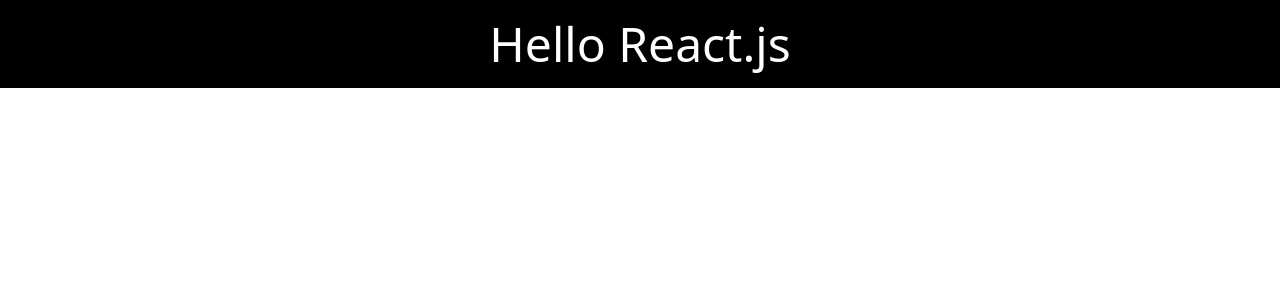
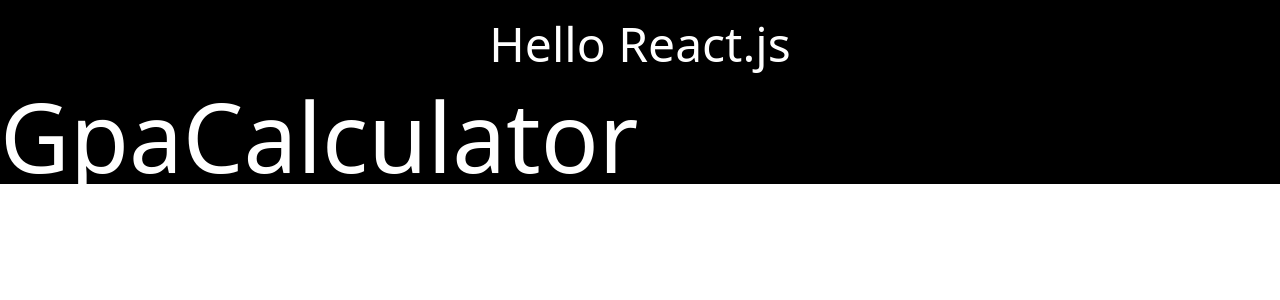
Before and after one commit to askhan963/comsats-cgpa-calculater, a React (Create React App) app: page / in a window 1280 px wide. Shown: the top 300 px of the page. Built offline with nearby package versions, Linux system fonts and the light colour scheme.

Commit message:
React Router Dom Installed

```diff
--- a/package.json
+++ b/package.json
@@ -8,6 +8,7 @@
     "@testing-library/user-event": "^13.5.0",
     "react": "^18.2.0",
     "react-dom": "^18.2.0",
+    "react-router-dom": "^6.15.0",
     "react-scripts": "5.0.1",
     "web-vitals": "^2.1.4"
   },
--- a/public/index.html
+++ b/public/index.html
@@ -2,7 +2,6 @@
 <html lang="en">
   <head>
     <meta charset="utf-8" />
-
     <meta name="viewport" content="width=device-width, initial-scale=1" />
     <meta name="theme-color" content="#000000" />
     <meta
--- a/src/App.js
+++ b/src/App.js
@@ -1,9 +1,13 @@
-
+import GpaCalculator from "./components/GpaCalculator";
 function App() {
   return (
-    <div className="text-5xl bg-black text-white p-5 text-center">
+    <>
+     <div className="text-5xl bg-black text-white p-5 text-center">
      Hello React.js
     </div>
+    <GpaCalculator/>
+    </>
+
   );
 }
 
--- /dev/null
+++ b/src/components/GpaCalculator.jsx
@@ -0,0 +1,11 @@
+import React from 'react'
+
+const GpaCalculator = () => {
+  return (
+    <div className='text-8xl bg-black text-white '>
+        GpaCalculator
+        </div>
+  )
+}
+
+export default GpaCalculator
```
Also changed, not shown: 1 other file (tests, documents, lock files or other folders).
